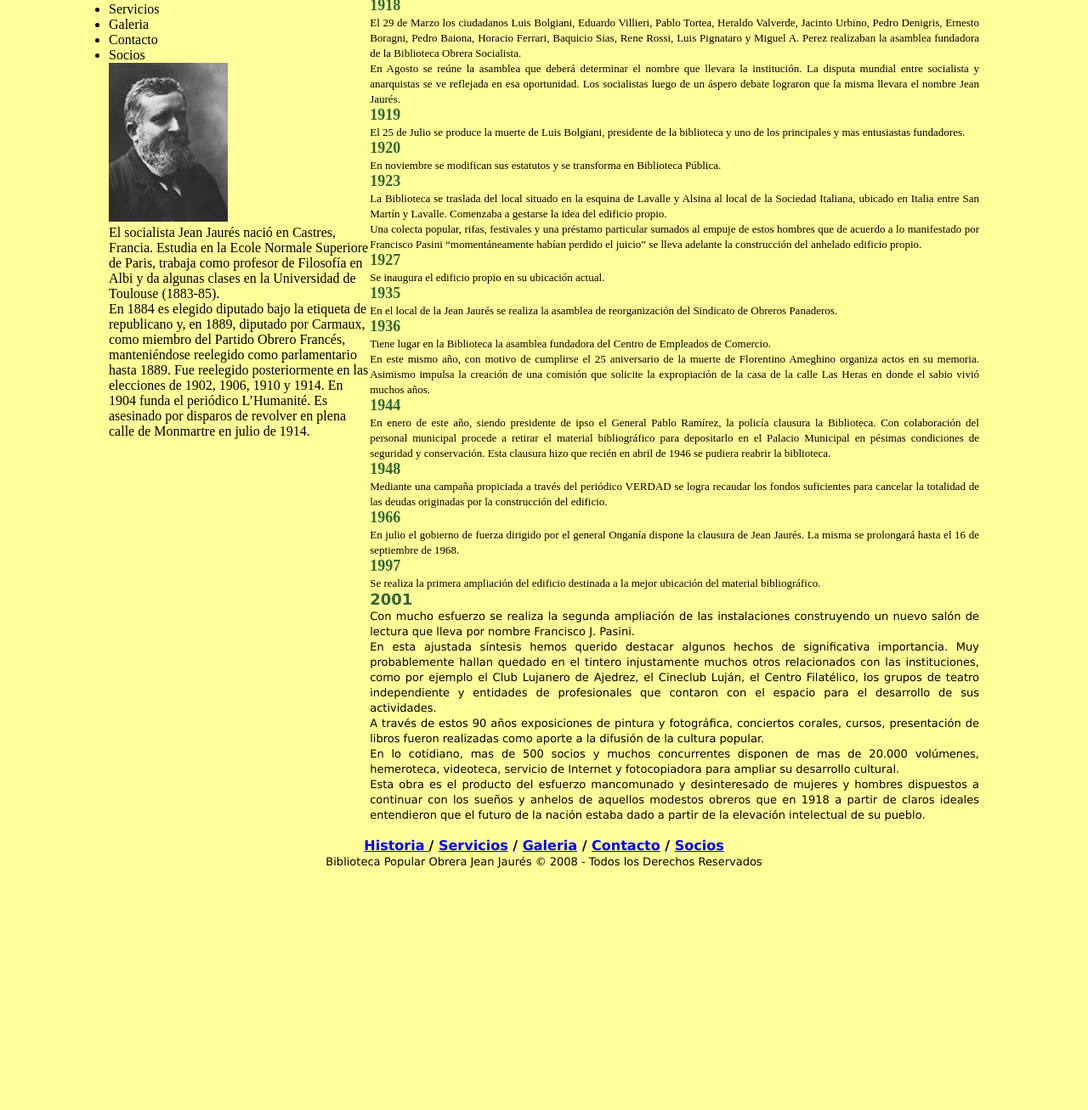
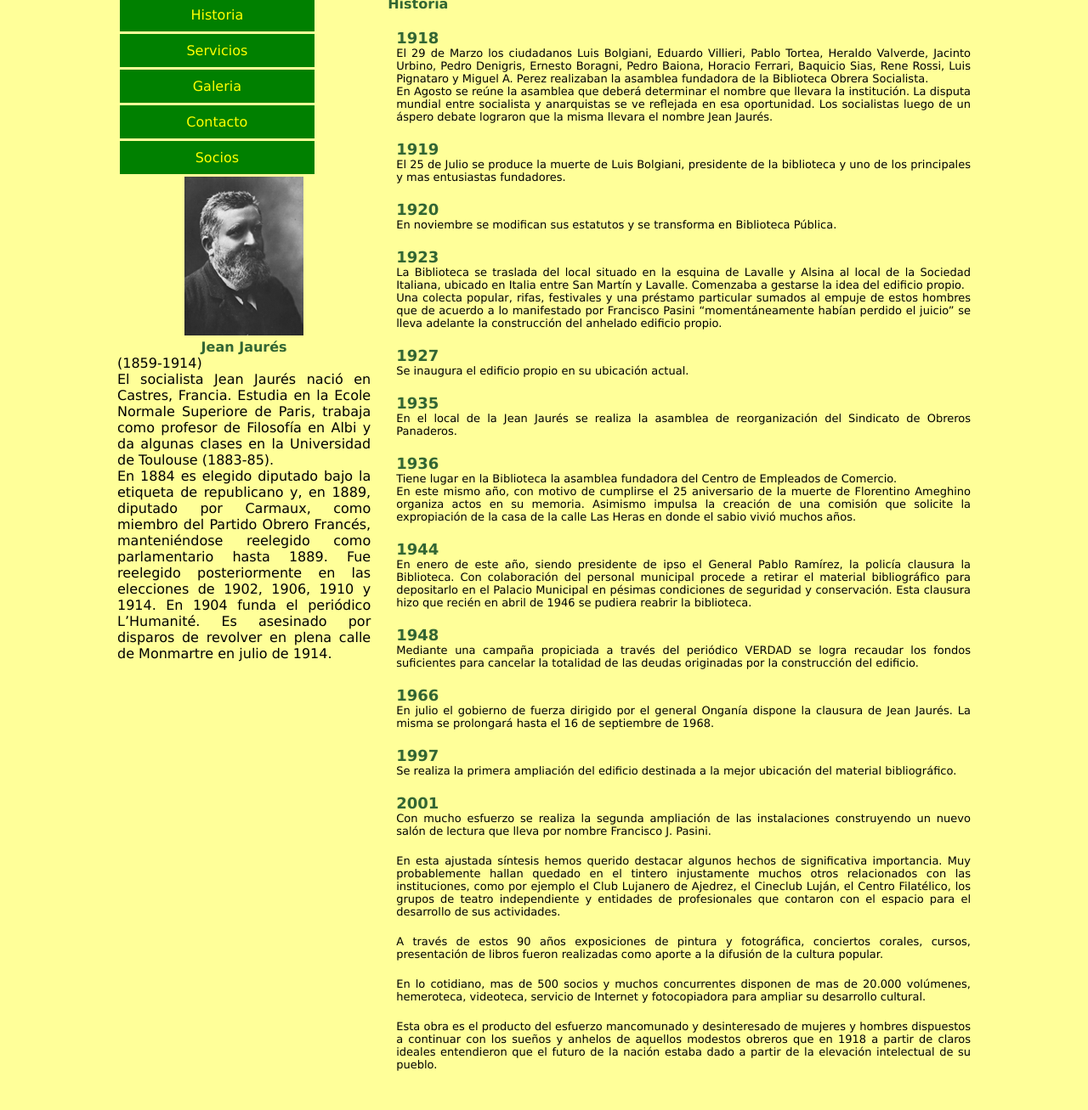
Before and after one commit to alvarosaccomani/webjeanjauresOld, a plain HTML site: page index.html in a window 1280 px wide. Shown: the part 209-1516 px from the top of the page at 85% size. Before the commit the page ends 1232 px from the top, so only its background shows below. Drawn offline with Linux system fonts and the light colour scheme.

Commit message:
Elimino las tablas y pongo DIVs

```diff
--- a/index.html
+++ b/index.html
@@ -12,7 +12,7 @@
             <img src="./imagenes/encabezado_jean_jaures.png" width="760" height="150">
         </div>
         <div id="year">
-            <h1>100 Años</h1>
+            <h1>100 años al servicio de la cultura del pueblo</h1>
         </div>
         <div id="content">
             <div id="left">
@@ -36,7 +36,13 @@
                     </ul>
                 </div>
                 <div id="biografia">
-                    <img src="imagenes/foto_jean_jaures.png" width="140" height="187">
+                    <img src="imagenes/foto_jean_jaures.png">
+                    <div>
+                        <strong>
+                            Jean Jaurés
+                        </strong>
+                        <p> (1859-1914) </p>
+                    </div>
                     <p>
                         El socialista Jean Jaurés
                         nació en Castres, Francia. Estudia en la Ecole Normale
@@ -54,10 +60,17 @@
                 </div>
 
             </div>
-            <div id="rigth">
-                <h6>Historia</h6>
-                <div>
-                    <p align="justify"><font size="2"><strong><font color="#336633" size="4">1918</font></strong><br>
+            <div id="right">
+                <div class="separador-10"></div>
+                <strong>
+                    Historia
+                </strong>
+                <div class="separador-10"></div>
+                <div id=historia>
+                    <p class="item-historia">
+                        <strong class="item-historia-anio">
+                                1918
+                        </strong><br>
                         El 29 de Marzo los ciudadanos Luis Bolgiani, Eduardo Villieri,
                         Pablo Tortea, Heraldo Valverde, Jacinto Urbino, Pedro Denigris,
                         Ernesto Boragni, Pedro Baiona, Horacio Ferrari, Baquicio Sias,
@@ -67,15 +80,27 @@
                         el nombre que llevara la instituci&oacute;n. La disputa mundial
                         entre socialista y anarquistas se ve reflejada en esa oportunidad.
                         Los socialistas luego de un &aacute;spero debate lograron
-                    que la misma llevara el nombre Jean Jaur&eacute;s.</font></p>
-                    <p align="justify"><font size="2"><strong><font color="#336633" size="4">1919</font></strong><br>
+                        que la misma llevara el nombre Jean Jaur&eacute;s.
+                    </p>
+                    <p class="item-historia">
+                        <strong class="item-historia-anio">
+                            1919
+                        </strong><br>
                         El 25 de Julio se produce la muerte de Luis Bolgiani, presidente
                         de la biblioteca y uno de los principales y mas entusiastas
-                    fundadores.</font></p>
-                    <p><font size="2"><strong><font color="#336633" size="4">1920</font></strong><br>
+                        fundadores.
+                    </p>
+                    <p class="item-historia">
+                        <strong class="item-historia-anio">
+                            1920
+                        </strong><br>
                         En noviembre se modifican sus estatutos y se transforma en
-                    Biblioteca P&uacute;blica.</font></p>
-                    <p align="justify"><font size="2"><strong><font color="#336633" size="4">1923</font></strong><br>
+                        Biblioteca P&uacute;blica.
+                    </p>
+                    <p class="item-historia">
+                        <strong class="item-historia-anio">
+                            1923
+                        </strong><br>
                         La Biblioteca se traslada del local situado en la esquina
                         de Lavalle y Alsina al local de la Sociedad Italiana, ubicado
                         en Italia entre San Mart&iacute;n y Lavalle. Comenzaba a gestarse
@@ -84,78 +109,113 @@
                         particular sumados al empuje de estos hombres que de acuerdo
                         a lo manifestado por Francisco Pasini &#8220;moment&aacute;neamente
                         hab&iacute;an perdido el juicio&#8221; se lleva adelante la
-                    construcci&oacute;n del anhelado edificio propio.</font></p>
-                    <p><font size="2"><strong><font color="#336633" size="4">1927</font></strong><br>
-                    Se inaugura el edificio propio en su ubicaci&oacute;n actual.</font></p>
-                    <p align="justify"><font size="2"><strong><font color="#336633" size="4">1935</font></strong><br>
+                        construcci&oacute;n del anhelado edificio propio.
+                    </p>
+                    <p class="item-historia">
+                        <strong class="item-historia-anio">
+                            1927
+                        </strong><br>
+                        Se inaugura el edificio propio en su ubicaci&oacute;n actual.
+                    </p>
+                    <p class="item-historia">
+                        <strong class="item-historia-anio">
+                            1935
+                        </strong><br>
                         En el local de la Jean Jaur&eacute;s se realiza la asamblea
-                    de reorganizaci&oacute;n del Sindicato de Obreros Panaderos.</font></p>
-                    <p align="justify"><font size="2"><font color="#336633" size="4"><strong>1936</strong></font><br>
+                        de reorganizaci&oacute;n del Sindicato de Obreros Panaderos.
+                    </p>
+                    <p class="item-historia">
+                        <strong class="item-historia-anio">
+                            1936
+                        </strong>
+                        <br>
                         Tiene lugar en la Biblioteca la asamblea fundadora del Centro
                         de Empleados de Comercio.<br>
                         En este mismo a&ntilde;o, con motivo de cumplirse el 25 aniversario
                         de la muerte de Florentino Ameghino organiza actos en su memoria.
                         Asimismo impulsa la creaci&oacute;n de una comisi&oacute;n
                         que solicite la expropiaci&oacute;n de la casa de la calle
-                    Las Heras en donde el sabio vivi&oacute; muchos a&ntilde;os.</font></p>
-                    <p align="justify"><font size="2"><strong><font color="#336633" size="4">1944</font></strong><br>
+                        Las Heras en donde el sabio vivi&oacute; muchos a&ntilde;os.
+                    </p>
+                    <p class="item-historia">
+                        <strong class="item-historia-anio">
+                            1944
+                        </strong><br>
                         En enero de este a&ntilde;o, siendo presidente de ipso el
                         General Pablo Ram&iacute;rez, la polic&iacute;a clausura la
                         Biblioteca. Con colaboraci&oacute;n del personal municipal
                         procede a retirar el material bibliogr&aacute;fico para depositarlo
                         en el Palacio Municipal en p&eacute;simas condiciones de seguridad
                         y conservaci&oacute;n. Esta clausura hizo que reci&eacute;n
-                    en abril de 1946 se pudiera reabrir la biblioteca.</font></p>
-                    <p align="justify"><font size="2"><strong><font color="#336633" size="4">1948</font></strong><br>
+                        en abril de 1946 se pudiera reabrir la biblioteca.
+                    </p>
+                    <p class="item-historia">
+                        <strong class="item-historia-anio">
+                            1948
+                        </strong><br>
                         Mediante una campa&ntilde;a propiciada a trav&eacute;s del
                         peri&oacute;dico VERDAD se logra recaudar los fondos suficientes
                         para cancelar la totalidad de las deudas originadas por la
-                    construcci&oacute;n del edificio.</font></p>
-                    <p align="justify"><font size="2"><strong><font color="#336633" size="4">1966</font></strong><br>
+                        construcci&oacute;n del edificio.
+                    </p>
+                    <p class="item-historia">
+                        <strong class="item-historia-anio">
+                            1966
+                        </strong>
+                        <br>
                         En julio el gobierno de fuerza dirigido por el general Ongan&iacute;a
                         dispone la clausura de Jean Jaur&eacute;s. La misma se prolongar&aacute;
-                    hasta el 16 de septiembre de 1968.</font></p>
-                    <p align="justify"><font size="2"><strong><font color="#336633" size="4">1997</font></strong><br>
+                        hasta el 16 de septiembre de 1968.
+                    </p>
+                    <p class="item-historia">
+                        <strong class="item-historia-anio">
+                            1997
+                        </strong><br>
                         Se realiza la primera ampliaci&oacute;n del edificio destinada
-                    a la mejor ubicaci&oacute;n del material bibliogr&aacute;fico.</font></p>
-                    </font> <p align="justify"><font size="2" face="Verdana, Arial, Helvetica, sans-serif"><strong><font color="#336633" size="4">2001</font></strong><br>
-                    </font><font size="2" face="Verdana, Arial, Helvetica, sans-serif">Con
-                    mucho esfuerzo se realiza la segunda ampliaci&oacute;n de
+                        a la mejor ubicaci&oacute;n del material bibliogr&aacute;fico.
+                    </p>
+                    <p class="item-historia">
+                        <strong class="item-historia-anio">
+                            2001
+                        </strong><br>
+                        Con mucho esfuerzo se realiza la segunda ampliaci&oacute;n de
                         las instalaciones construyendo un nuevo sal&oacute;n de lectura
-                    que lleva por nombre Francisco J. Pasini.</font></p>
-                    <p align="justify"><font size="2" face="Verdana, Arial, Helvetica, sans-serif">En
-                    esta ajustada s&iacute;ntesis hemos querido destacar algunos
+                        que lleva por nombre Francisco J. Pasini.
+                    </p>
+                    <p class="item-historia">
+                        En esta ajustada s&iacute;ntesis hemos querido destacar algunos
                         hechos de significativa importancia. Muy probablemente hallan
                         quedado en el tintero injustamente muchos otros relacionados
                         con las instituciones, como por ejemplo el Club Lujanero de
                         Ajedrez, el Cineclub Luj&aacute;n, el Centro Filat&eacute;lico,
                         los grupos de teatro independiente y entidades de profesionales
-                    que contaron con el espacio para el desarrollo de sus actividades.</font></p>
-                    <p align="justify"><font size="2" face="Verdana, Arial, Helvetica, sans-serif">A
-                    trav&eacute;s de estos 90 a&ntilde;os exposiciones de pintura
+                        que contaron con el espacio para el desarrollo de sus actividades.
+                    </p>
+                    <p class="item-historia">
+                        A trav&eacute;s de estos 90 a&ntilde;os exposiciones de pintura
                         y fotogr&aacute;fica, conciertos corales, cursos, presentaci&oacute;n
                         de libros fueron realizadas como aporte a la difusi&oacute;n
-                    de la cultura popular.</font></p>
-                    <p align="justify"><font size="2" face="Verdana, Arial, Helvetica, sans-serif">En
-                    lo cotidiano, mas de 500 socios y muchos concurrentes disponen
+                        de la cultura popular.
+                    </p>
+                    <p class="item-historia">
+                        En lo cotidiano, mas de 500 socios y muchos concurrentes disponen
                         de mas de 20.000 vol&uacute;menes, hemeroteca, videoteca,
                         servicio de Internet y fotocopiadora para ampliar su desarrollo
-                    cultural.</font></p>
-                    <p align="justify"><font size="2" face="Verdana, Arial, Helvetica, sans-serif">Esta
-                    obra es el producto del esfuerzo mancomunado y desinteresado
+                        cultural.
+                    </p>
+                    <p class="item-historia">
+                        Esta obra es el producto del esfuerzo mancomunado y desinteresado
                         de mujeres y hombres dispuestos a continuar con los sue&ntilde;os
                         y anhelos de aquellos modestos obreros que en 1918 a partir
                         de claros ideales entendieron que el futuro de la naci&oacute;n
                         estaba dado a partir de la elevaci&oacute;n intelectual de
-                    su pueblo.</font></p>
-                    <p><br>
-                    </p></td>
+                        su pueblo.
+                    </p><br>
                 </div>
             </div>
         </div>
         <div id="footer">
-            <p align="center">
-                <font size="3" face="Verdana, Arial, Helvetica, sans-serif">
+            <div id="footer-menu">
                 <a href="index.htm" target="_self">
                     <strong>Historia</strong>
                 </a>
@@ -169,13 +229,10 @@
                     /
                     <a href="socios.htm" target="_self">Socios</a>
                 </strong>
-                </font>
-            </p>
-            <p align="center">
-                <font size="2" face="Verdana, Arial, Helvetica, sans-serif">
+            </div>
+            <div id="copy-menu">
                 Biblioteca Popular Obrera Jean Jaur&eacute;s &copy; 2008 - Todos los Derechos Reservados
-                </font>
-            </p>
+            </div>
         </div>
     </body>
 </html>
--- a/styles/style.css
+++ b/styles/style.css
@@ -1,6 +1,7 @@
 * {
     margin: 0px;
     padding: 0px;
+    font-family: Verdana, Arial, Helvetica, sans-serif;
 }
 
 body {
@@ -22,9 +23,74 @@ body {
 #left {
     width: 30%;
     margin: 0 0 0 10%;
+    text-align: center;
+    padding: 10px;
 }
 
-#rigth {
+#menu > ul {
+    text-align: center;
+}
+
+#menu > ul > li {
+    list-style: none;
+    padding: 10px;
+    margin: 3px;
+    width: 70%;
+    background: green;
+    color: yellow;
+}
+
+#biografia > img {
+    margin: auto;
+    width:140px;
+    height:187px;
+}
+
+#right {
     width: 70%;
     margin: 0 10% 0 0;
 }
+
+#right {
+    padding-left: 10px;
+}
+
+#footer {
+    margin: 20px 0px 20px 0px;
+    text-align: center;
+}
+
+#footer-menu {
+    text-align: center;
+}
+
+#copy-menu {
+    text-align: center;
+    font-size: small;
+    margin: 10px 0px 10px 0px;
+
+}
+
+.separador-10 {
+    height: 10px;
+}
+
+strong {
+    color: #336633;
+}
+
+p {
+    text-align: justify;
+}
+
+.item-historia {
+    text-align: justify;
+    padding: 10px;
+    font-size: small;
+}
+
+.item-historia-anio {
+    font-size: large;
+    color: #336633;
+
+}
```
Lines whose indentation alone changed are shown as unchanged.
